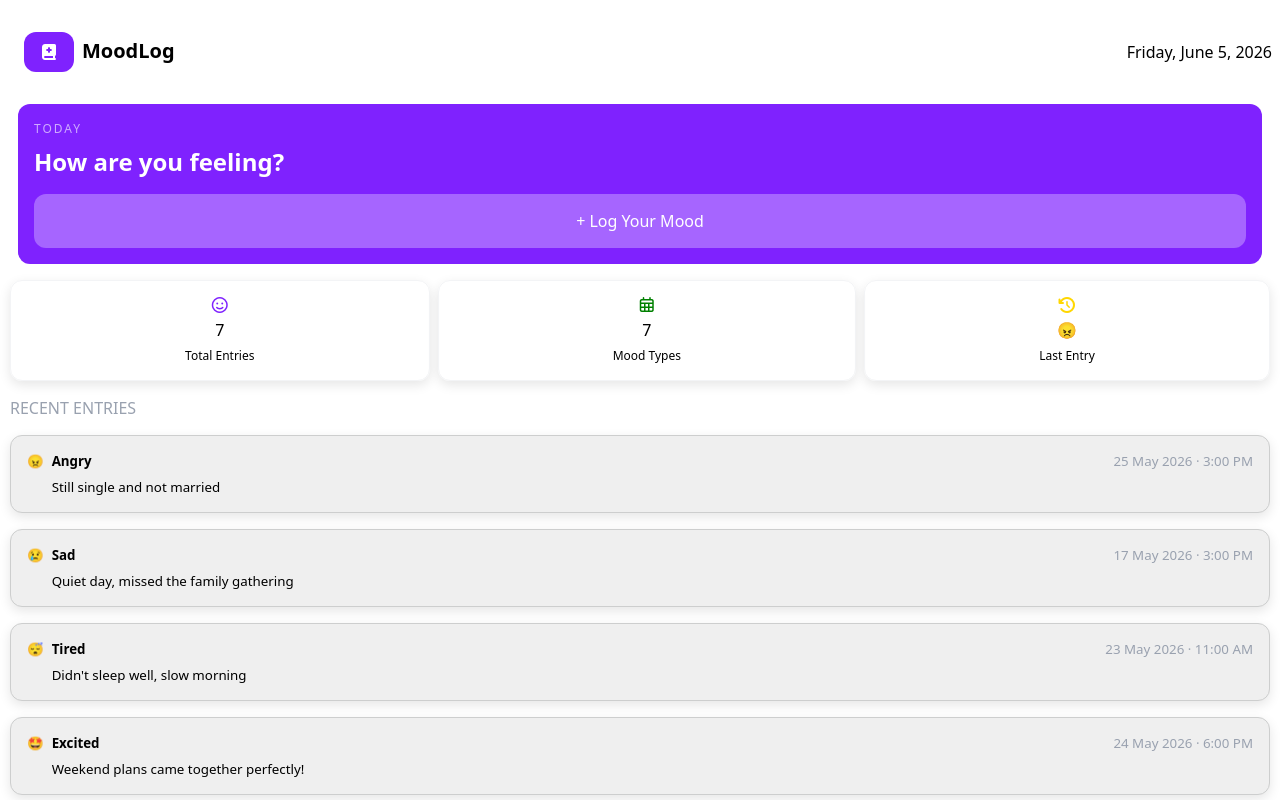
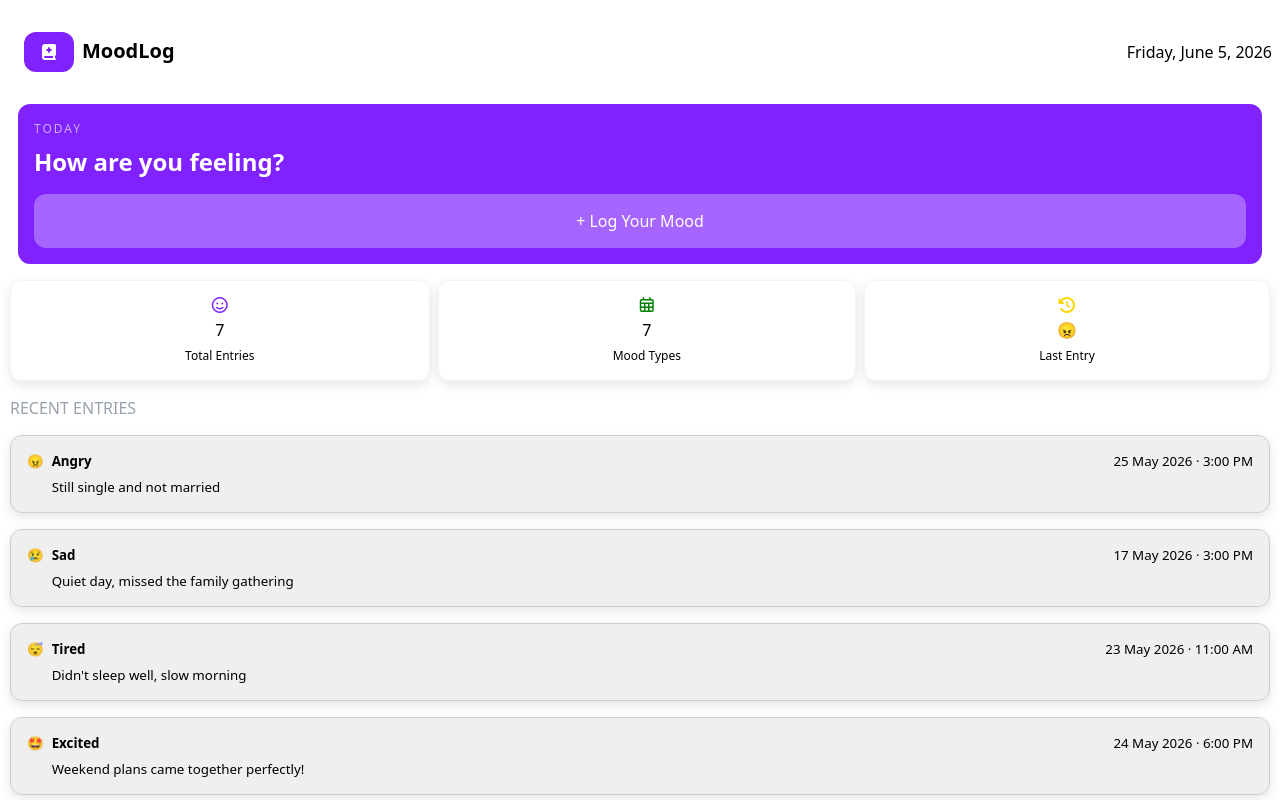
Before and after one commit to mustaqeem-2001/day1_MoodLog, a React (Vite) app: page / in a window 1280 px wide. Shown: the top 800 px of the page. Built offline with nearby package versions, Linux system fonts and the light colour scheme.

Commit message:
Remove unnecessary time styles from mood item cards

```diff
--- a/src/app.css
+++ b/src/app.css
@@ -170,10 +170,7 @@ button {
 .mood-item > div > p {
     font-weight: 600;
 }
-time {
-    color: #99a1af !important;
-    text-decoration: none !important;
-}
+
 
 .mood-item > p {
     margin-top: .5rem;
```
